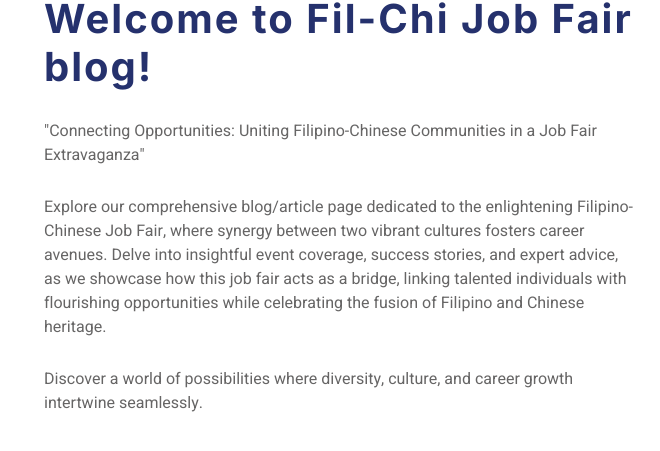
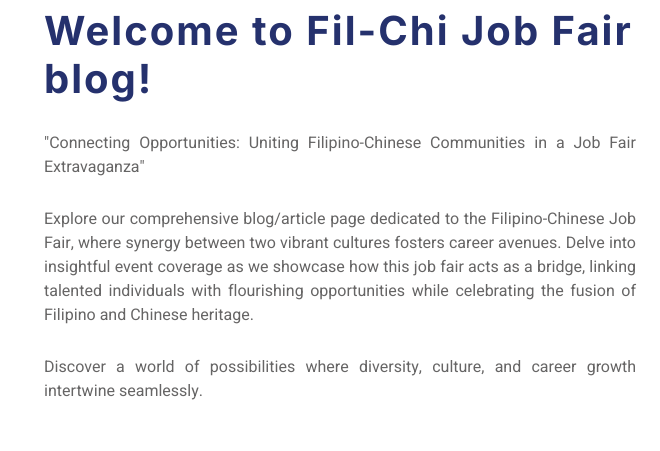
Before and after one commit to pmdnit/11ty-blog-site, an Eleventy site: page src/index.njk in a window 1280 px wide. Shown: the part 254-705 px from the top of the page, 620-1280 px from the left. Built offline with nearby package versions, Linux system fonts and the light colour scheme; Eleventy itself is replaced by a stand-in of ours; files that its build step writes are made by us from their sources.

Commit message:
justified parapgraphs
made changes on paragraph

```diff
--- a/public/style.css
+++ b/public/style.css
@@ -269,6 +269,10 @@ section,
   }
   .main-article__figure {
     text-align: center; /* Center-align the image */
+  }
+
+  .justify-text {
+    text-align: justify;
   }
 
 
--- a/src/index.njk
+++ b/src/index.njk
@@ -12,9 +12,9 @@ layout: 'base.njk'
       </div>
       <div class="hero__content flow" >
         <h1 class="section-title">Welcome to Fil-Chi Job Fair blog!</h1>
-        <p>"Connecting Opportunities: Uniting Filipino-Chinese Communities in a Job Fair Extravaganza"</p>
-        <p>Explore our comprehensive blog/article page dedicated to the enlightening Filipino-Chinese Job Fair, where synergy between two vibrant cultures fosters career avenues. Delve into insightful event coverage, success stories, and expert advice, as we showcase how this job fair acts as a bridge, linking talented individuals with flourishing opportunities while celebrating the fusion of Filipino and Chinese heritage. </p>
-        <p>Discover a world of possibilities where diversity, culture, and career growth intertwine seamlessly.</p>
+        <p class="justify-text">"Connecting Opportunities: Uniting Filipino-Chinese Communities in a Job Fair Extravaganza"</p>
+        <p class="justify-text">Explore our comprehensive blog/article page dedicated to the Filipino-Chinese Job Fair, where synergy between two vibrant cultures fosters career avenues. Delve into insightful event coverage as we showcase how this job fair acts as a bridge, linking talented individuals with flourishing opportunities while celebrating the fusion of Filipino and Chinese heritage. </p>
+        <p class="justify-text">Discover a world of possibilities where diversity, culture, and career growth intertwine seamlessly.</p>
         <div class="flex-group">
           <!-- <a href="#featured-articles" class="btn btn--primary py-md-3 px-md-5 mt-3">Featured articles</a> -->
           <!-- <a href="./blog" class="btn btn--neutral py-md-3 px-md-5 mt-3">Most recent articles</a> -->
--- a/src/style.css
+++ b/src/style.css
@@ -269,6 +269,10 @@ section,
   }
   .main-article__figure {
     text-align: center; /* Center-align the image */
+  }
+
+  .justify-text {
+    text-align: justify;
   }
 
 
```
Also changed, not shown: public/blog/index.html, public/index.html.
